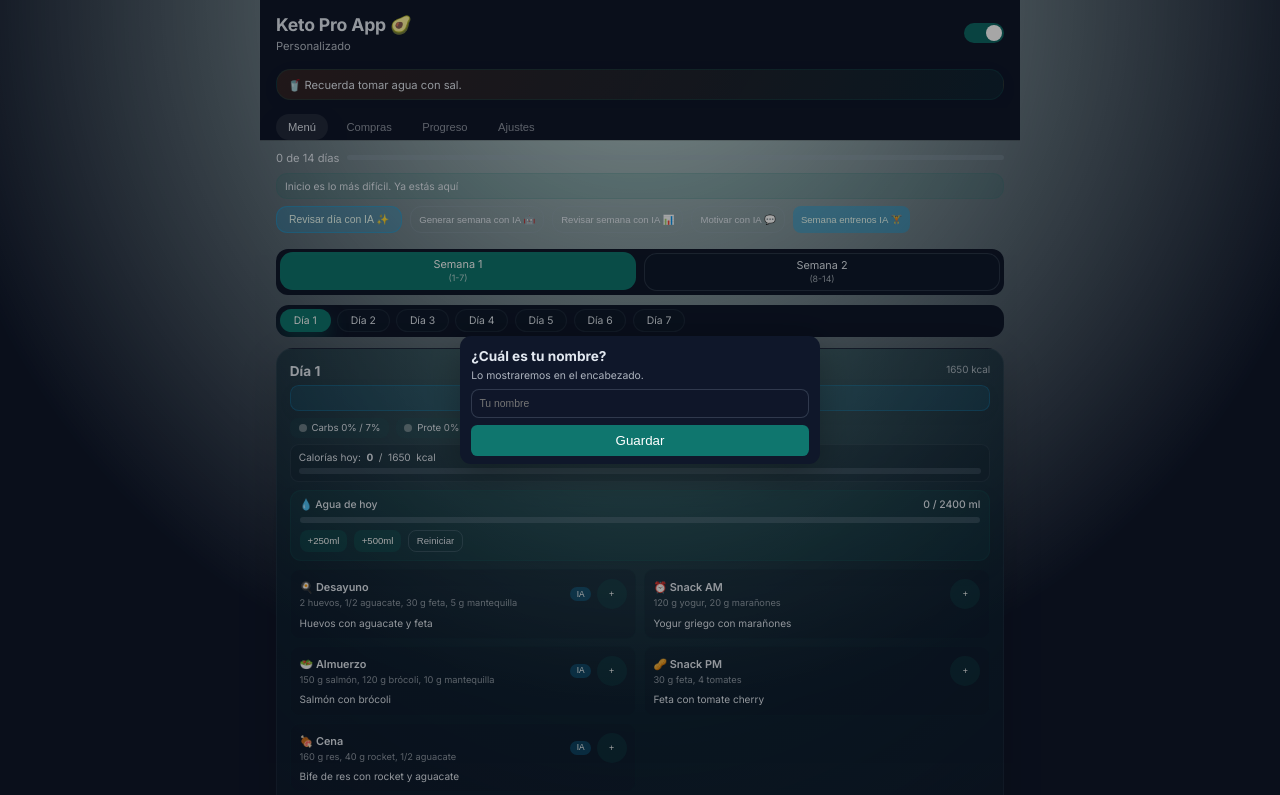
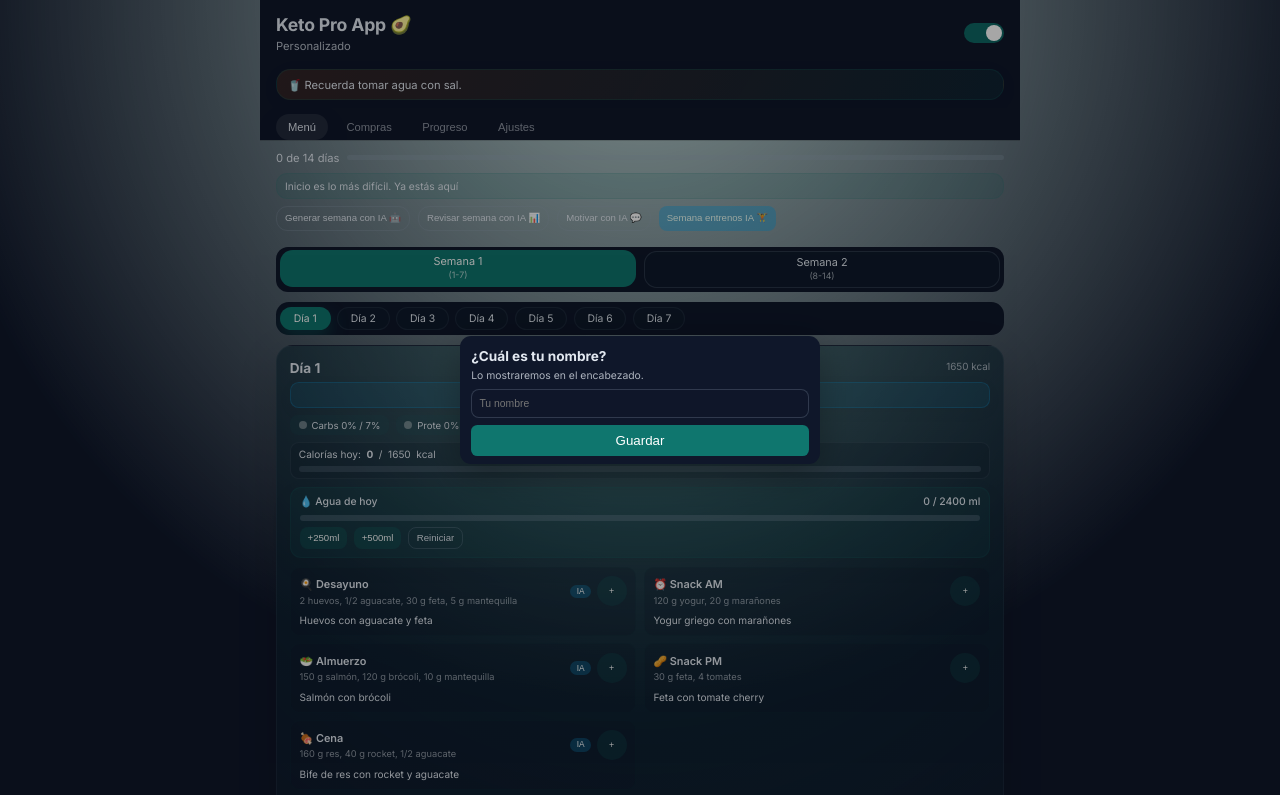
Before and after one commit to Lothra2/keto-plan, a plain HTML site: page index.html in a window 1280 px wide. Shown: the top 795 px of the page. Drawn offline with nearby package versions, Linux system fonts and the light colour scheme.

Commit message:
Add files via upload

```diff
--- a/index.html
+++ b/index.html
@@ -84,16 +84,6 @@
 
       <!-- Acciones IA globales -->
       <div class="ai-global-actions" style="display:flex; gap:.5rem; flex-wrap:wrap; margin-bottom:1rem;">
-        <button
-          class="ia-btn big"
-          id="aiReviewDayBtn"
-          onclick="reviewDayWithAI(
-            Number(localStorage.getItem('keto14-rick-sel-day')) || 0,
-            Number(localStorage.getItem('keto14-rick-sel-week')) || 1
-          )"
-        >
-          Revisar día con IA ✨
-        </button>
         <button class="ia-btn ghost" id="aiGenerateWeekBtn">
           Generar semana con IA 🤖
         </button>
```
